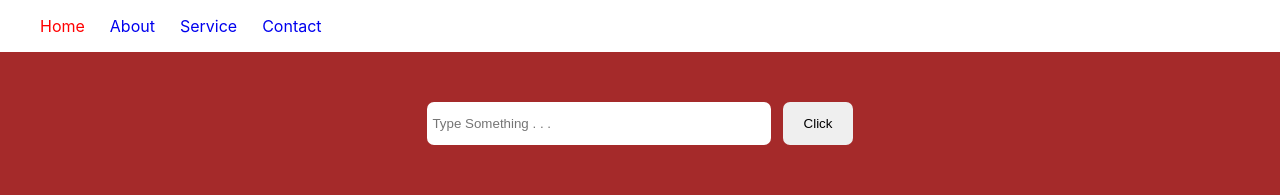
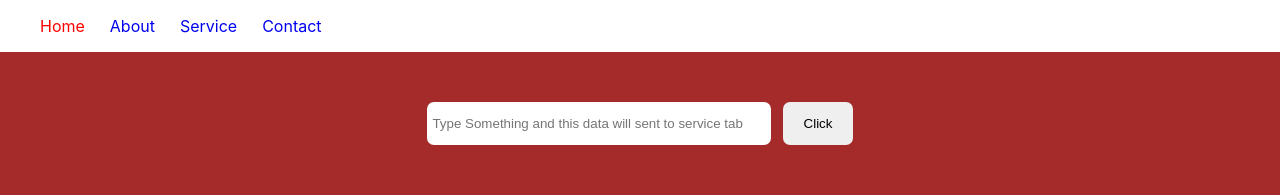
Before and after one commit to koheinthurako/React20-9-2023, a React (Create React App) app in the folder router/: page / in a window 1280 px wide. Shown: the top 195 px of the page. Built offline with nearby package versions, Linux system fonts and the light colour scheme.

Commit message:
useLocation hook

```diff
--- a/router/src/pages/Home.jsx
+++ b/router/src/pages/Home.jsx
@@ -19,17 +19,18 @@ const Home = () => {
     navigate("/contact");
   }
 
-  // useRef ကိုသုံးပြီး Route တစ်ခုထဲက data ကို တခြား Route တစ်ခုထဲပေးပို့ခြင်း
+  // useRef ကိုသုံးပြီး Route တစ်ခုထဲက data ကို တခြား Route တစ်ခုထဲပေးပို့ချင်ရင် useLocation Hook နဲ့တွဲသုံးပြီးပို့ပေးလို့ရသည်
   const inputRef = useRef();
 
   const handleClick = () => {
     console.log(inputRef.current.value);
+    navigate("/service", {state:{text:inputRef.current.value}})
   }
 
   return (
     <div className="container home">
       <div className="inputBox">
-        <input ref={inputRef} type="text" placeholder=" Type Something . . ."/>
+        <input ref={inputRef} type="text" placeholder=" Type Something and this data will sent to service tab"/>
         <button onClick={handleClick}>Click</button>
       </div>
       <div className="boxContainer">
--- a/router/src/pages/Service.jsx
+++ b/router/src/pages/Service.jsx
@@ -1,5 +1,5 @@
 import "./page.css";
-import { useNavigate } from "react-router-dom";
+import { useNavigate, useLocation } from "react-router-dom";
 
 const Service = () => {
 
@@ -9,10 +9,14 @@ const Service = () => {
     navigate("/");
   }
 
+  const location = useLocation();
+  // console.log(location.state);
+
   return (
     <div className="container service">
       <div className="toBoxes">
         <h1>Back To Home</h1>
+        <p>{location.state.text}</p>
         <button onClick={toService}>Click Here!</button>
       </div>
     </div>
```
